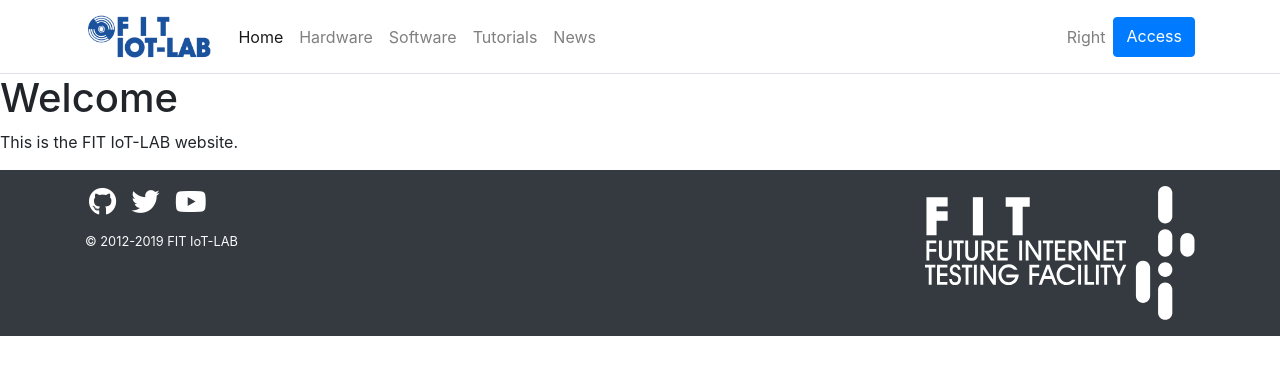
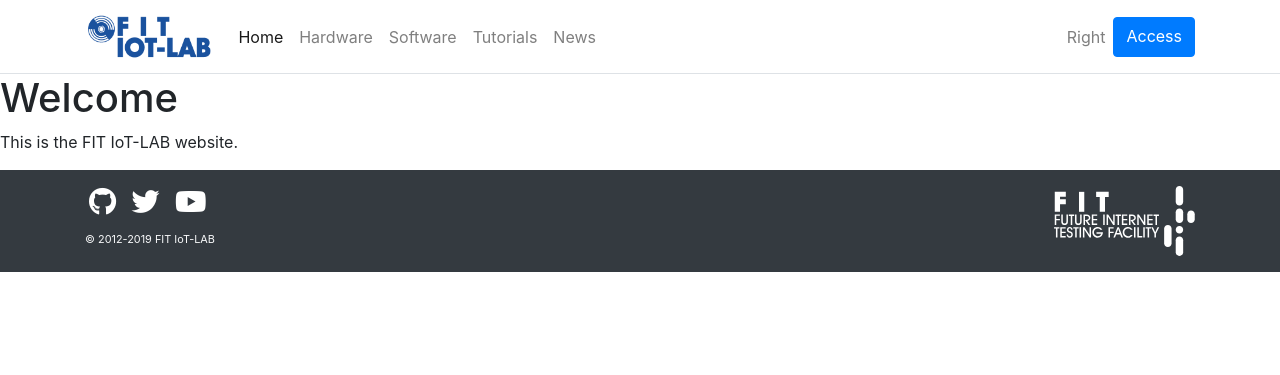
Before and after one commit to iot-lab/iot-lab.github.io, a Jekyll site: the page built from index.html, in a window 1280 px wide. Shown: the top 375 px of the page. Built offline with Jekyll 4.4.1, drawn with Linux system fonts in a browser that asks for light colours.

Commit message:
introduce site's stylesheet

```diff
--- a/_includes/footer.html
+++ b/_includes/footer.html
@@ -12,7 +12,7 @@
         </div>
         <div class="col col-lg-auto">
             <a href="http://fit-equipex.fr/">
-                <img src="{{ "/assets/images/logo-fit-white.svg" | relative_url }}">
+                <img class="logo" src="{{ "/assets/images/logo-fit-white.svg" | relative_url }}">
             </a>
         </div>
     </div>
--- a/_includes/navigation.html
+++ b/_includes/navigation.html
@@ -1,7 +1,7 @@
 <nav class="navbar navbar-light bg-white border-bottom navbar-expand-md">
     <div class="container">
         <a class="navbar-brand" href="{{ "/" | relative_url "" }}">
-            <img src="{{ "/assets/images/logo-fit-iotlab.png" | relative_url }}" alt="FIT IoT-LAB" height="47px">
+            <img src="{{ "/assets/images/logo-fit-iotlab.png" | relative_url }}" alt="FIT IoT-LAB">
         </a>
         <button class="navbar-toggler" type="button" data-toggle="collapse" data-target="#navbarNavAltMarkup" aria-controls="navbarNavAltMarkup" aria-expanded="false" aria-label="Toggle navigation">
             <span class="navbar-toggler-icon"></span>
--- a/_includes/stylesheet.html
+++ b/_includes/stylesheet.html
@@ -1,2 +1,3 @@
 <link rel="stylesheet" href="https://stackpath.bootstrapcdn.com/bootstrap/4.3.1/css/bootstrap.min.css" integrity="sha384-ggOyR0iXCbMQv3Xipma34MD+dH/1fQ784/j6cY/iJTQUOhcWr7x9JvoRxT2MZw1T" crossorigin="anonymous">
 <link rel="stylesheet" href="https://use.fontawesome.com/releases/v5.7.1/css/all.css" integrity="sha384-fnmOCqbTlWIlj8LyTjo7mOUStjsKC4pOpQbqyi7RrhN7udi9RwhKkMHpvLbHG9Sr" crossorigin="anonymous">
+<link rel="stylesheet" href="{{ "/assets/css/styles.css" | relative_url }}">
--- /dev/null
+++ b/_sass/main.scss
@@ -0,0 +1,10 @@
+header nav .navbar-brand img {
+     height: 47px;
+}
+
+footer {
+  font-size: 85%;
+}
+footer .logo {
+  height: 70px;
+}
--- /dev/null
+++ b/assets/css/styles.scss
@@ -0,0 +1,3 @@
+---
+---
+@import "main";
```
